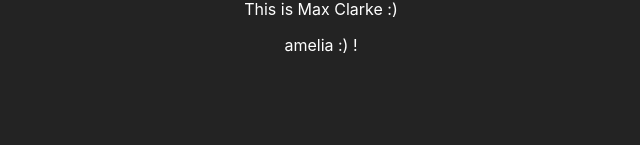
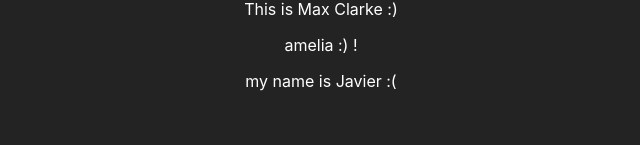
Before and after one commit to Brandon-Banda/movie-review, a React (Create React App) app: page / in a window 1280 px wide. Shown: the part 155-300 px from the top of the page, without its empty margins (319-959 px from the left). Built offline with nearby package versions, Linux system fonts and the light colour scheme.

Commit message:
I added my name

```diff
--- a/src/App.js
+++ b/src/App.js
@@ -10,6 +10,7 @@ function App() {
                 <p> I am once again making changes :) !</p>
                 <p> This is Max Clarke :)</p>
                 <p> amelia :) !</p>
+                <p> my name is Javier :(</p>
 
             </div>
         </div>
```
